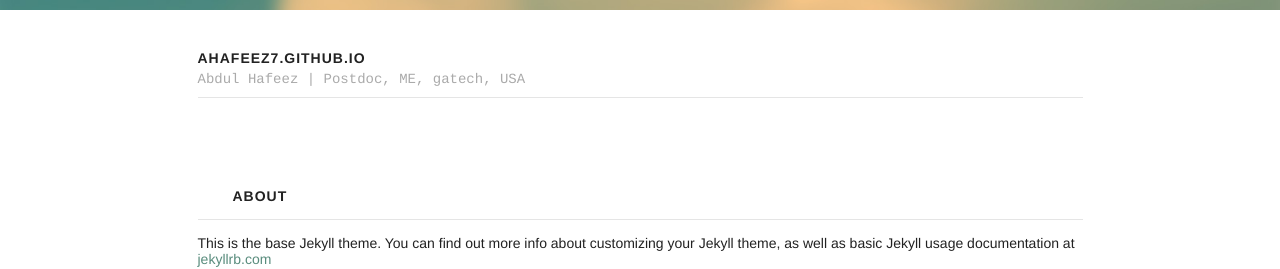
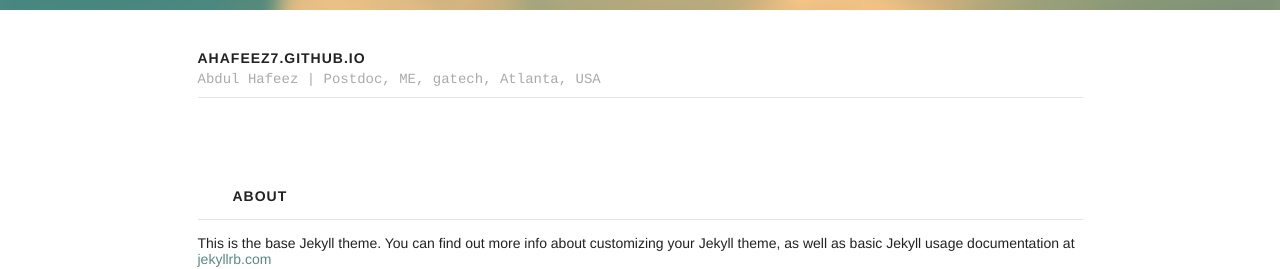
Before and after one commit to ahafeez7/ahafeez7.github.io, a Jekyll site: the page built from about.md, in a window 1280 px wide. Shown: the top 269 px of the page. Built offline with Jekyll 4.4.1, drawn with Linux system fonts in a browser that asks for light colours.

Commit message:
Update _config.yml
added Atlanta to title _config.yml

```diff
--- a/_config.yml
+++ b/_config.yml
@@ -1,6 +1,6 @@
 # Site settings
 title:
-subtitle: "Abdul Hafeez | Postdoc, ME, gatech, USA"
+subtitle: "Abdul Hafeez | Postdoc, ME, gatech, Atlanta, USA"
 email: ahafeez@me.gatech.edu
 description: "Computer Scientist - Accelerating collaboration at the intersection of materials science and data sceince"
 baseurl: ""
```
